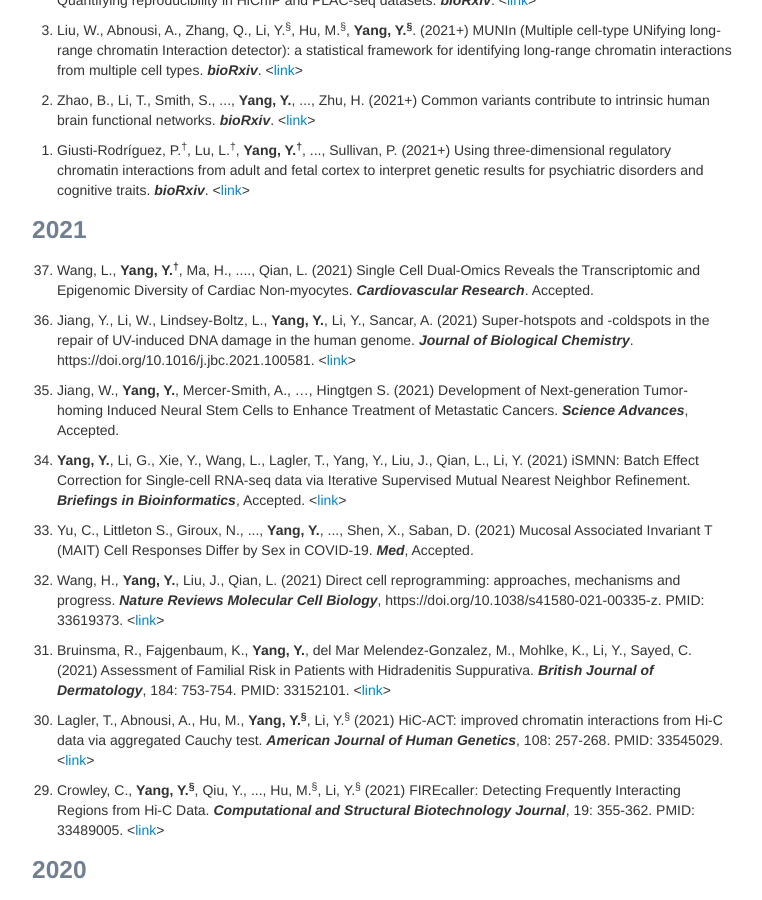
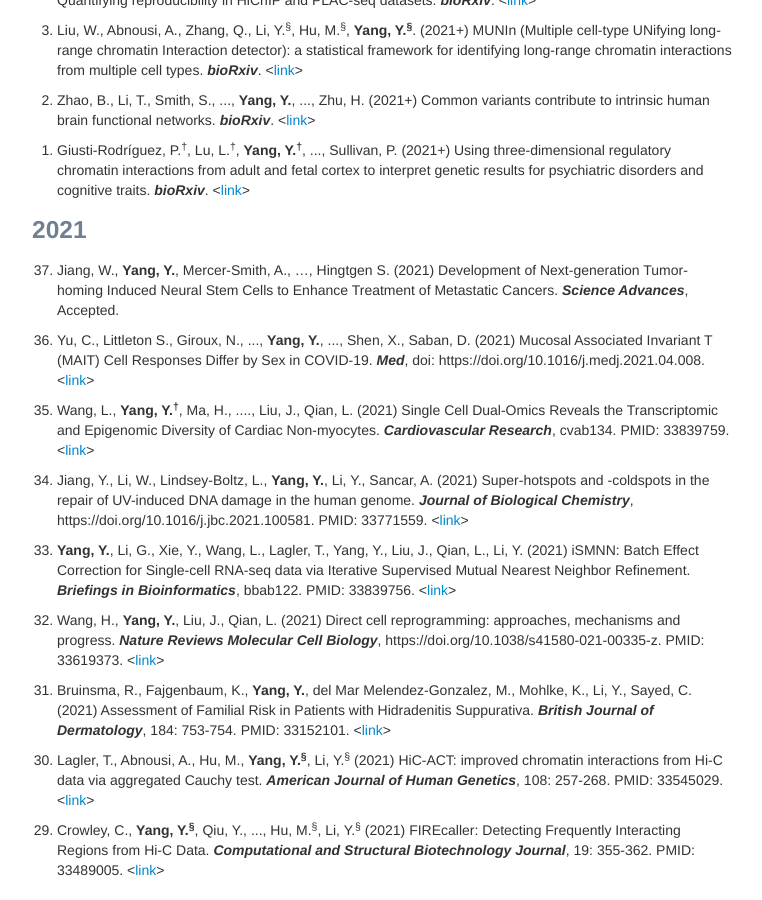
Before and after one commit to yycunc/yycunc.github.io, a Jekyll site: the page built from pages/pubs.md, in a window 1280 px wide and 900 px high, scrolled down 514 px. Shown: the whole window, without its empty margins (258-1020 px from the left). Built offline with Jekyll 4.4.1, drawn with Linux system fonts in a browser that asks for light colours.

Commit message:
Update pubs.md

```diff
--- a/pages/pubs.md
+++ b/pages/pubs.md
@@ -29,15 +29,15 @@ title: Yuchen Yang's publications
 <ol start="1"> <li>Giusti-Rodríguez, P.<sup>&dagger;</sup>, Lu, L.<sup>&dagger;</sup>, <b>Yang, Y.<sup>&dagger;</sup></b>, ..., Sullivan, P. (2021+) Using three-dimensional regulatory chromatin interactions from adult and fetal cortex to interpret genetic results for psychiatric disorders and cognitive traits. <i><b>bioRxiv</b></i>. <<a href="https://www.biorxiv.org/content/10.1101/406330v1.full">link</a>></li></ol>
 
 ### 2021
-<ol start="37"> <li>Wang, L., <b>Yang, Y.<sup>&dagger;</sup></b>, Ma, H., ...., Qian, L. (2021) Single Cell Dual-Omics Reveals the Transcriptomic and Epigenomic Diversity of Cardiac Non-myocytes. <i><b>Cardiovascular Research</b></i>. Accepted.</li></ol>
+<ol start="37"> <li> Jiang, W., <b>Yang, Y.</b>, Mercer-Smith, A., …, Hingtgen S. (2021) Development of Next-generation Tumor-homing Induced Neural Stem Cells to Enhance Treatment of Metastatic Cancers. <i><b>Science Advances</b></i>, Accepted.</li></ol>
 
-<ol start="36"> <li>Jiang, Y., Li, W., Lindsey-Boltz, L., <b>Yang, Y.</b>, Li, Y., Sancar, A. (2021) Super-hotspots and -coldspots in the repair of UV-induced DNA damage in the human genome. <i><b>Journal of Biological Chemistry</b></i>. https://doi.org/10.1016/j.jbc.2021.100581. <<a href="https://www.jbc.org/article/S0021-9258(21)00361-6/fulltext">link</a>></li></ol>
+<ol start="36"> <li>Yu, C., Littleton S., Giroux, N., ..., <b>Yang, Y.</b>, ..., Shen, X., Saban, D. (2021) Mucosal Associated Invariant T (MAIT) Cell Responses Differ by Sex in COVID-19. <i><b>Med</b></i>, doi: https://doi.org/10.1016/j.medj.2021.04.008. <<a href="https://www.cell.com/med/pdf/S2666-6340(21)00157-4.pdf?_returnURL=https%3A%2F%2Flinkinghub.elsevier.com%2Fretrieve%2Fpii%2FS2666634021001574%3Fshowall%3Dtrue">link</a>></li></ol>
 
-<ol start="35"> <li> Jiang, W., <b>Yang, Y.</b>, Mercer-Smith, A., …, Hingtgen S. (2021) Development of Next-generation Tumor-homing Induced Neural Stem Cells to Enhance Treatment of Metastatic Cancers. <i><b>Science Advances</b></i>, Accepted.</li></ol>
+<ol start="35"> <li>Wang, L., <b>Yang, Y.<sup>&dagger;</sup></b>, Ma, H., ...., Liu, J., Qian, L. (2021) Single Cell Dual-Omics Reveals the Transcriptomic and Epigenomic Diversity of Cardiac Non-myocytes. <i><b>Cardiovascular Research</b></i>, cvab134. PMID: 33839759. <<a href="https://academic.oup.com/cardiovascres/advance-article-abstract/doi/10.1093/cvr/cvab134/6220323">link</a>></li></ol>
 
-<ol start="34"> <li> <b>Yang, Y.</b>, Li, G., Xie, Y., Wang, L., Lagler, T., Yang, Y., Liu, J., Qian, L., Li, Y. (2021) iSMNN: Batch Effect Correction for Single-cell RNA-seq data via Iterative Supervised Mutual Nearest Neighbor Refinement. <i><b>Briefings in Bioinformatics</b></i>, Accepted. <<a href="https://www.biorxiv.org/content/10.1101/2020.11.09.375659v1?rss=1">link</a>></li></ol>
+<ol start="34"> <li>Jiang, Y., Li, W., Lindsey-Boltz, L., <b>Yang, Y.</b>, Li, Y., Sancar, A. (2021) Super-hotspots and -coldspots in the repair of UV-induced DNA damage in the human genome. <i><b>Journal of Biological Chemistry</b></i>, https://doi.org/10.1016/j.jbc.2021.100581. PMID: 33771559. <<a href="https://www.jbc.org/article/S0021-9258(21)00361-6/fulltext">link</a>></li></ol>
 
-<ol start="33"> <li>Yu, C., Littleton S., Giroux, N., ..., <b>Yang, Y.</b>, ..., Shen, X., Saban, D. (2021) Mucosal Associated Invariant T (MAIT) Cell Responses Differ by Sex in COVID-19. <i><b>Med</b></i>, Accepted.</li></ol>
+<ol start="33"> <li> <b>Yang, Y.</b>, Li, G., Xie, Y., Wang, L., Lagler, T., Yang, Y., Liu, J., Qian, L., Li, Y. (2021) iSMNN: Batch Effect Correction for Single-cell RNA-seq data via Iterative Supervised Mutual Nearest Neighbor Refinement. <i><b>Briefings in Bioinformatics</b></i>, bbab122. PMID: 33839756. <<a href="https://academic.oup.com/bib/advance-article-abstract/doi/10.1093/bib/bbab122/6220171?redirectedFrom=fulltext">link</a>></li></ol>
 
 <ol start="32"> <li>Wang, H., <b>Yang, Y.</b>, Liu, J., Qian, L. (2021) Direct cell reprogramming: approaches, mechanisms and progress. <i><b>Nature Reviews Molecular Cell Biology</b></i>, https://doi.org/10.1038/s41580-021-00335-z. PMID: 33619373. <<a href="https://www.nature.com/articles/s41580-021-00335-z#citeas">link</a>></li></ol>
 
```
